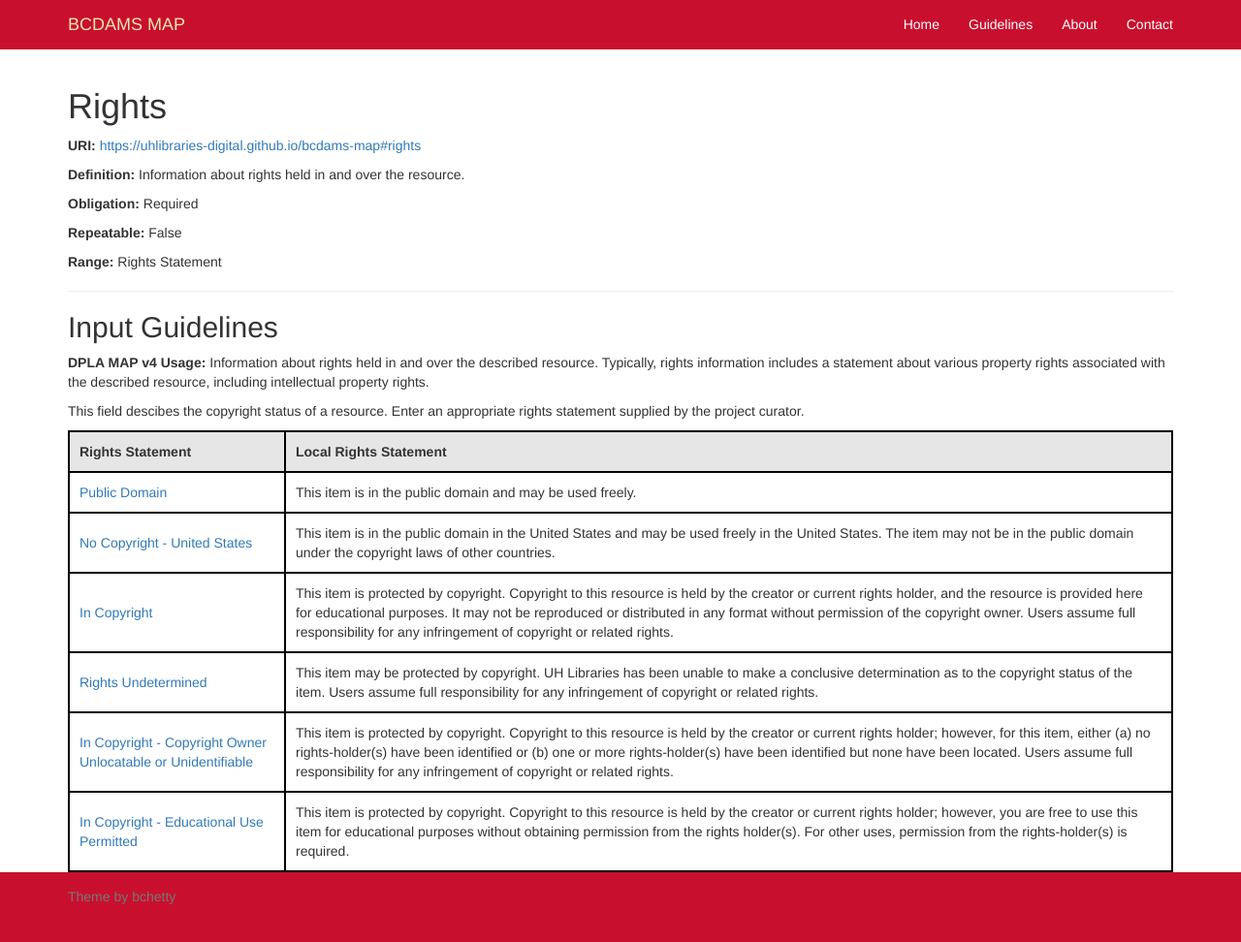
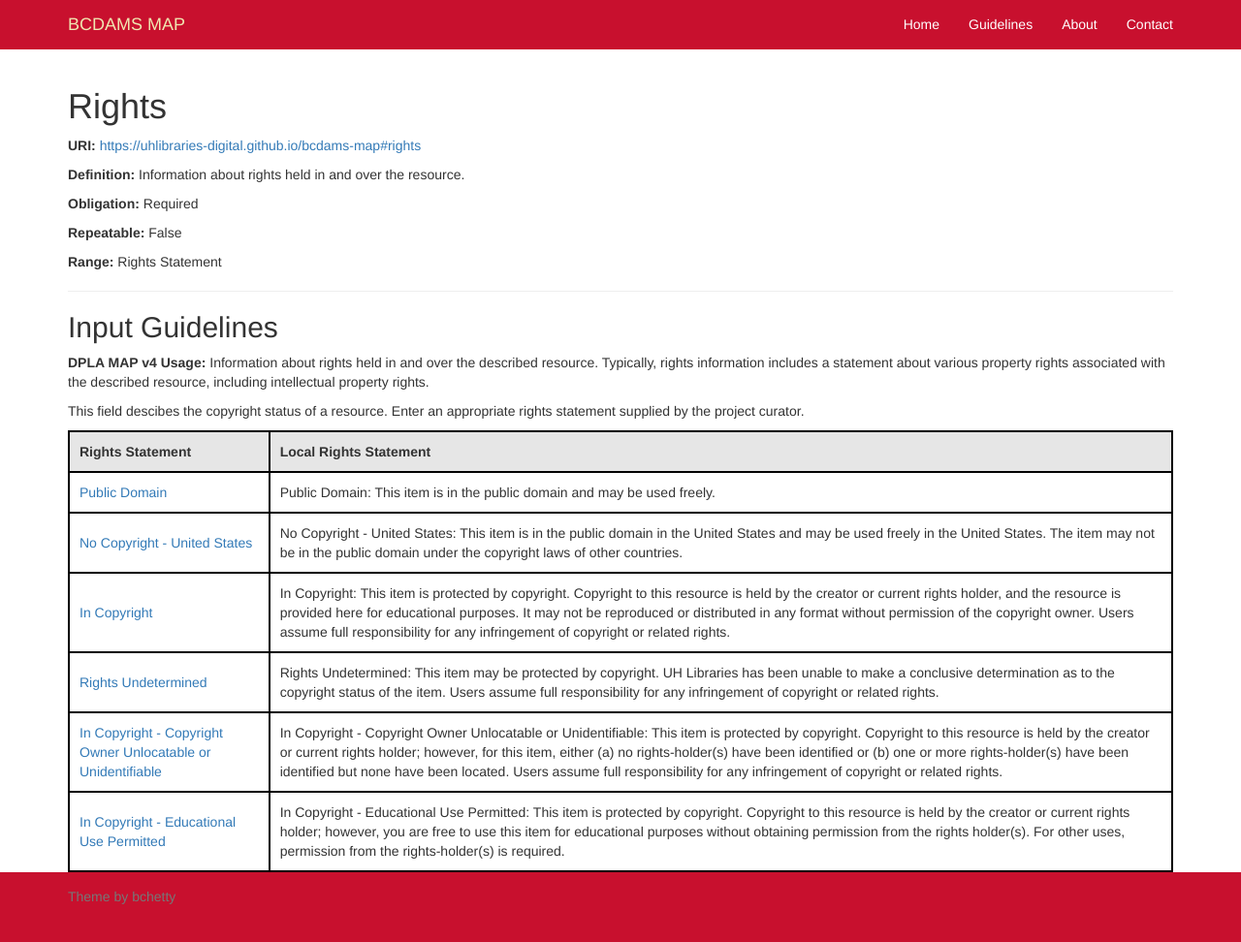
Before and after one commit to uhlibraries-digital/bcdams-map, a Jekyll site: the page built from guidelines/rights.md, in a window 1280 px wide and 980 px high. Shown: the top 972 px of the window at 97% size. Built offline with Jekyll 4.4.1, drawn with Linux system fonts in a browser that asks for light colours; nearby versions of some CDN libraries; comment, search, counter and statistics services are not loaded.

Commit message:
update rights guidelines

```diff
--- a/guidelines/rights.md
+++ b/guidelines/rights.md
@@ -13,9 +13,9 @@
 
 Rights Statement |     Local Rights Statement
 -----------------|---------------------------------
-[Public Domain](https://creativecommons.org/publicdomain/mark/1.0/) | This item is in the public domain and may be used freely.
-[No Copyright - United States](http://rightsstatements.org/vocab/NoC-US/1.0/) | This item is in the public domain in the United States and may be used freely in the United States. The item may not be in the public domain under the copyright laws of other countries.
-[In Copyright](http://rightsstatements.org/vocab/InC/1.0/) | This item is protected by copyright. Copyright to this resource is held by the creator or current rights holder, and the resource is provided here for educational purposes. It may not be reproduced or distributed in any format without permission of the copyright owner. Users assume full responsibility for any infringement of copyright or related rights.
-[Rights Undetermined](http://rightsstatements.org/vocab/UND/1.0/) | This item may be protected by copyright. UH Libraries has been unable to make a conclusive determination as to the copyright status of the item. Users assume full responsibility for any infringement of copyright or related rights.
-[In Copyright - Copyright Owner Unlocatable or Unidentifiable](http://rightsstatements.org/vocab/InC-RUU/1.0/) | This item is protected by copyright. Copyright to this resource is held by the creator or current rights holder; however, for this item, either (a) no rights-holder(s) have been identified or (b) one or more rights-holder(s) have been identified but none have been located. Users assume full responsibility for any infringement of copyright or related rights.
-[In Copyright - Educational Use Permitted](http://rightsstatements.org/vocab/InC-EDU/1.0/) | This item is protected by copyright. Copyright to this resource is held by the creator or current rights holder; however, you are free to use this item for educational purposes without obtaining permission from the rights holder(s). For other uses, permission from the rights-holder(s) is required.
+[Public Domain](https://creativecommons.org/publicdomain/mark/1.0/) | Public Domain: This item is in the public domain and may be used freely.
+[No Copyright - United States](http://rightsstatements.org/vocab/NoC-US/1.0/) | No Copyright - United States: This item is in the public domain in the United States and may be used freely in the United States. The item may not be in the public domain under the copyright laws of other countries.
+[In Copyright](http://rightsstatements.org/vocab/InC/1.0/) | In Copyright: This item is protected by copyright. Copyright to this resource is held by the creator or current rights holder, and the resource is provided here for educational purposes. It may not be reproduced or distributed in any format without permission of the copyright owner. Users assume full responsibility for any infringement of copyright or related rights.
+[Rights Undetermined](http://rightsstatements.org/vocab/UND/1.0/) | Rights Undetermined: This item may be protected by copyright. UH Libraries has been unable to make a conclusive determination as to the copyright status of the item. Users assume full responsibility for any infringement of copyright or related rights.
+[In Copyright - Copyright Owner Unlocatable or Unidentifiable](http://rightsstatements.org/vocab/InC-RUU/1.0/) | In Copyright - Copyright Owner Unlocatable or Unidentifiable: This item is protected by copyright. Copyright to this resource is held by the creator or current rights holder; however, for this item, either (a) no rights-holder(s) have been identified or (b) one or more rights-holder(s) have been identified but none have been located. Users assume full responsibility for any infringement of copyright or related rights.
+[In Copyright - Educational Use Permitted](http://rightsstatements.org/vocab/InC-EDU/1.0/) | In Copyright - Educational Use Permitted: This item is protected by copyright. Copyright to this resource is held by the creator or current rights holder; however, you are free to use this item for educational purposes without obtaining permission from the rights holder(s). For other uses, permission from the rights-holder(s) is required.
```
